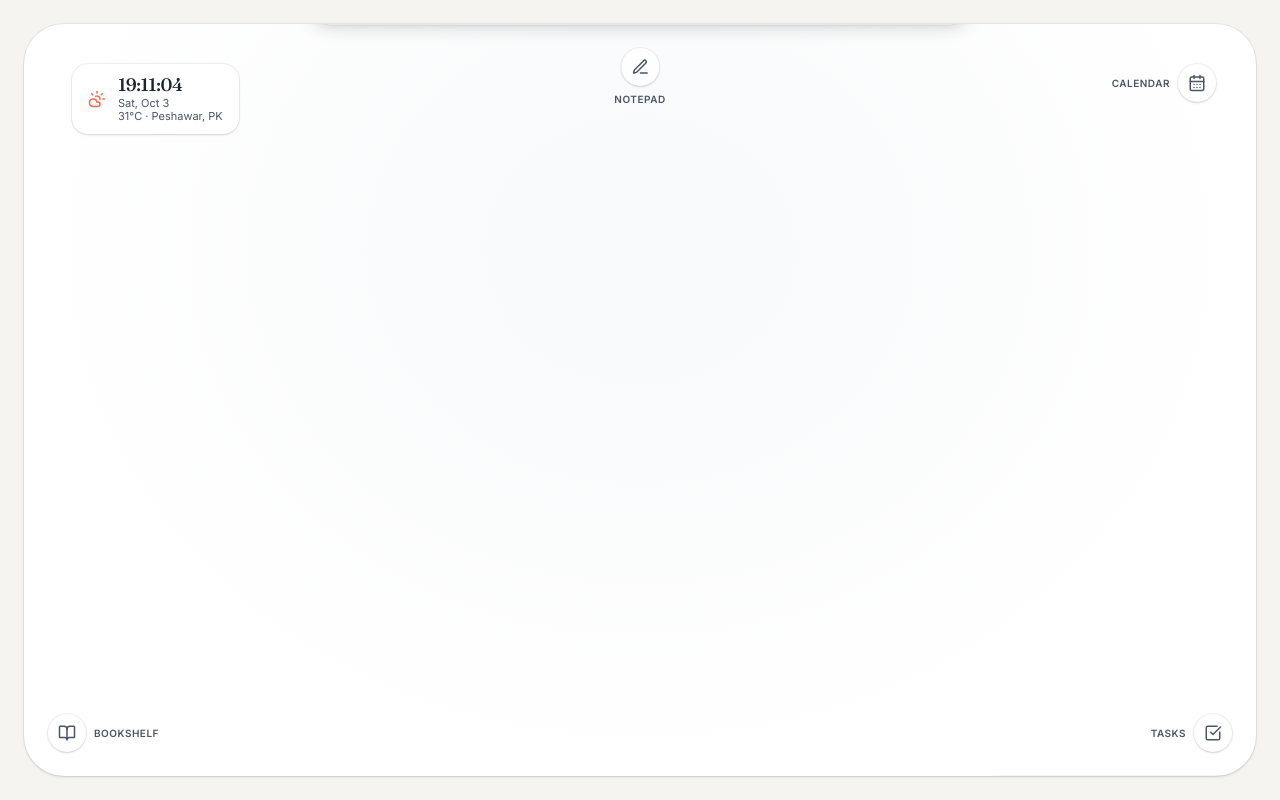
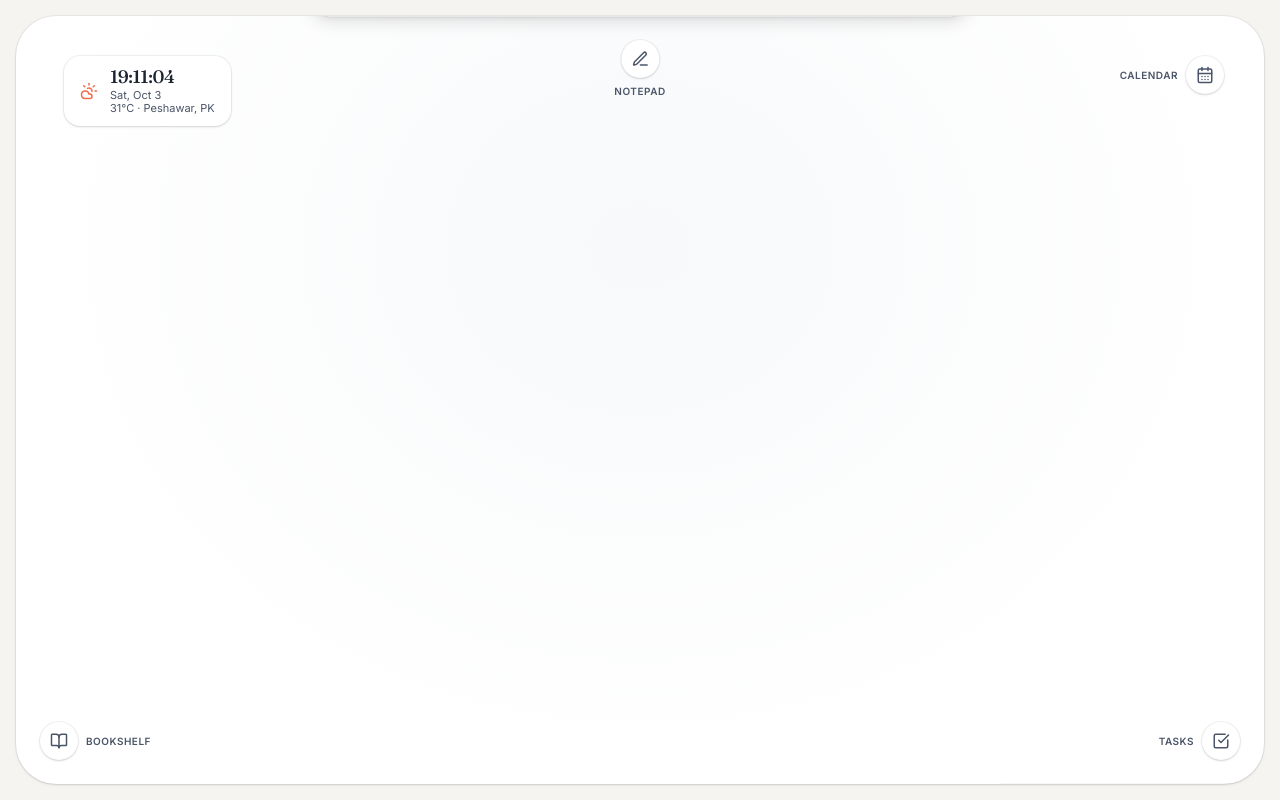
Before and after one commit to SanaUllah04/Workspace, a Next.js app: page /dashboard in a window 1280 px wide. Built offline with nearby package versions, Linux system fonts and the light colour scheme.

Commit message:
Dashboard page layout expanded to cover complete page.

```diff
--- a/src/app/dashboard/page.tsx
+++ b/src/app/dashboard/page.tsx
@@ -55,10 +55,10 @@ export default function DashboardPage() {
   }
 
   return (
-    <div className="min-h-screen p-4 md:p-6">
-      <div className="mx-auto max-w-[1440px]">
+    <div className="min-h-dvh p-2 sm:p-3 lg:p-4">
+      <div className="min-h-[calc(100dvh-1rem)] w-full sm:min-h-[calc(100dvh-1.5rem)] lg:min-h-[calc(100dvh-2rem)]">
         <div
-          className="relative min-h-[calc(100vh-2rem)] overflow-hidden rounded-[32px] bg-white shadow-sm ring-1 ring-black/5 md:min-h-[calc(100vh-3rem)] md:rounded-[40px]"
+          className="relative min-h-[calc(100dvh-1rem)] w-full overflow-hidden rounded-[28px] bg-white shadow-sm ring-1 ring-black/5 sm:min-h-[calc(100dvh-1.5rem)] sm:rounded-[32px] lg:min-h-[calc(100dvh-2rem)] lg:rounded-[40px]"
           style={{
             background:
               "radial-gradient(ellipse at 50% 30%, rgba(61,90,128,0.04) 0%, transparent 70%), #ffffff",
```
Also changed, not shown: 1 other file (tests, documents, lock files or other folders).
